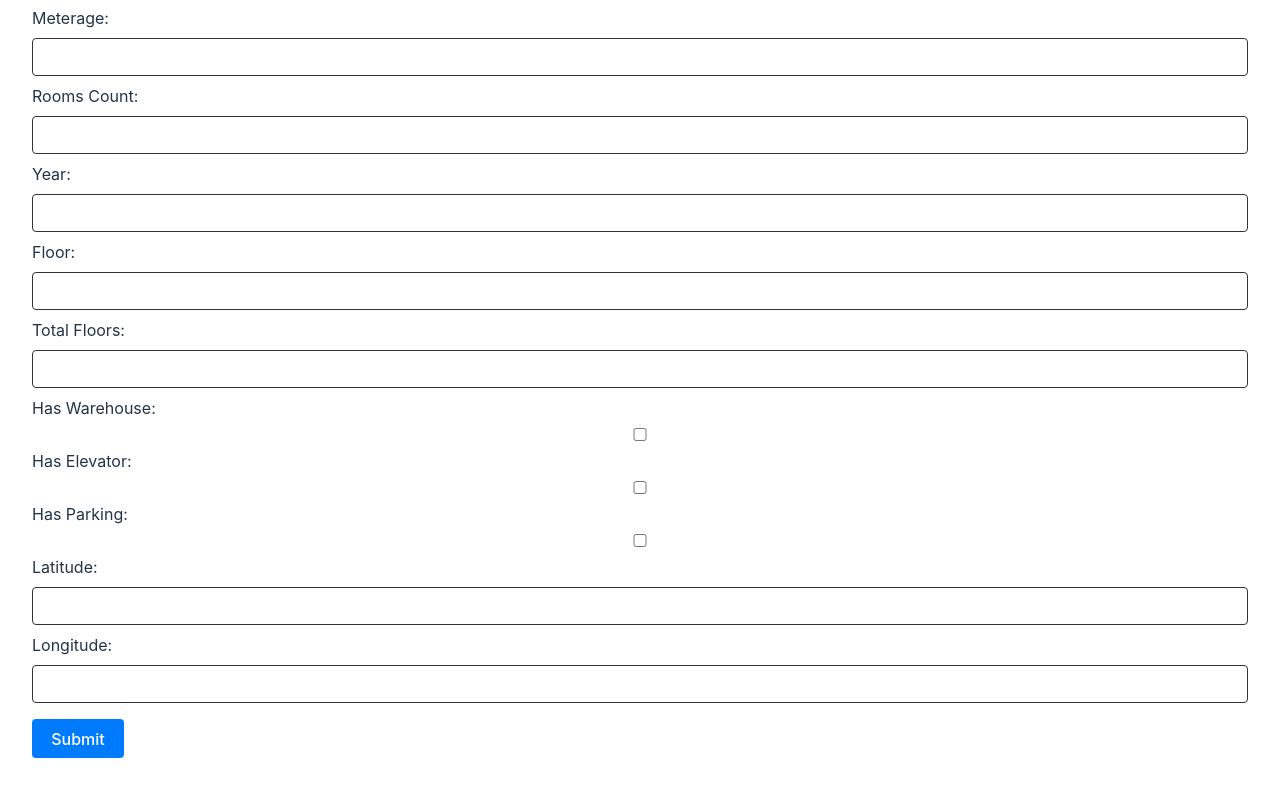
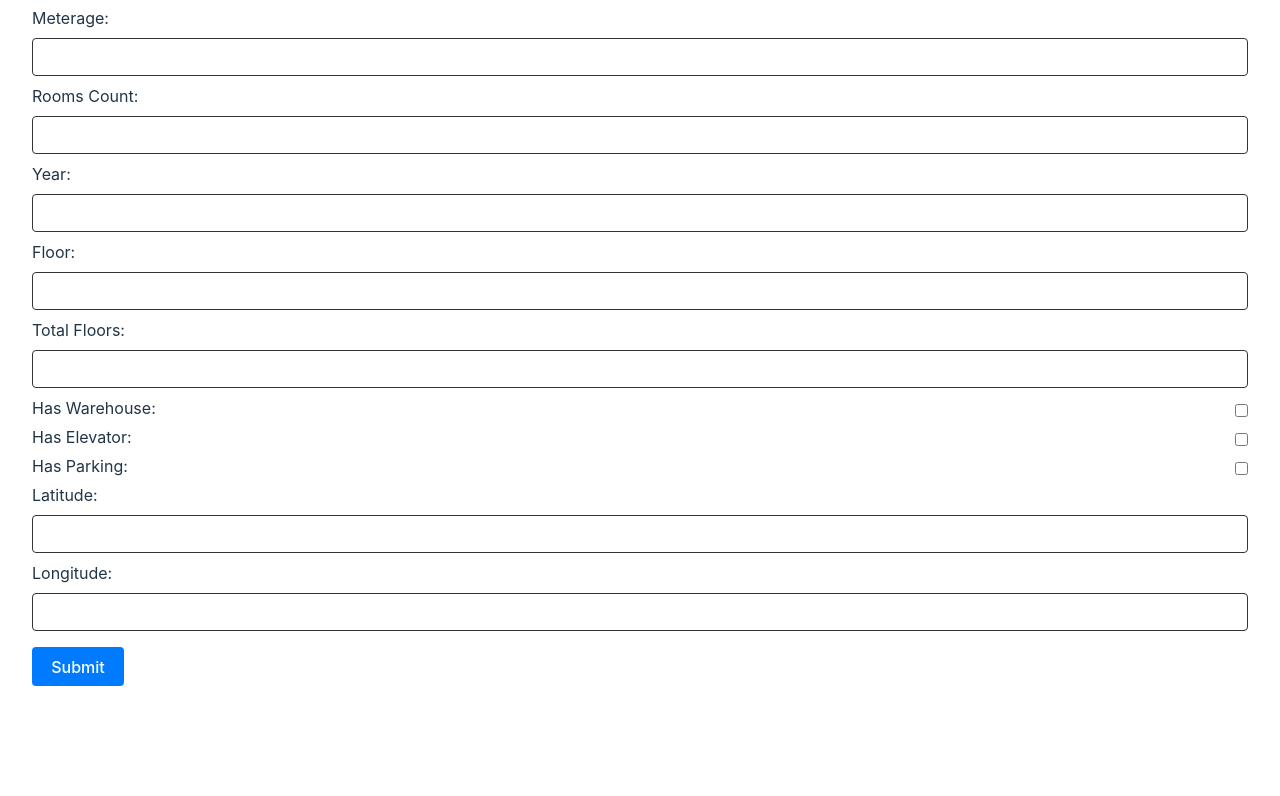
Before and after one commit to meiti-x/tg-miniapp, a React (Vite) app: page /ad/create in a window 1280 px wide. Shown: the part 680-1476 px from the top of the page. After the commit the page ends 1406 px from the top, so only its background shows below. Built offline with nearby package versions, Linux system fonts and the light colour scheme; what @twa-dev/sdk would draw is missing.

Commit message:
feat: add some new route and componnet and some ui chabge

```diff
--- a/src/App.tsx
+++ b/src/App.tsx
@@ -3,6 +3,7 @@ import './App.css'
 import { Routes, Route } from 'react-router-dom';
 import Home from './components/Home'
 import CreateAd from './components/Ad/Create'
+import DeleteAd from './components/Ad/Delete'
 
 function App() {
   return (
@@ -10,6 +11,15 @@ function App() {
         <Route path="/"  Component={() => <Home/>} />
         {/* Ads */}
         <Route path="/ad/create" Component={() => <CreateAd/>} />
+        <Route path="/ad/update" Component={() => <CreateAd/>} />
+        <Route path="/ad/delete" Component={() => <DeleteAd/>} />
+        {/* Search */}
+        <Route path="/search" Component={() => <DeleteAd/>} />
+        <Route path="/search/:id" Component={() => <DeleteAd/>} />
+        {/* profile  */}
+        <Route path="/profile/ads" Component={() => <DeleteAd/>} />
+        <Route path="/profile/watchlist" Component={() => <DeleteAd/>} />
+        <Route path="/profile/filters" Component={() => <DeleteAd/>} />
     </Routes>
   )
 }
--- a/src/components/Ad/Create/index.jsx
+++ b/src/components/Ad/Create/index.jsx
@@ -72,14 +72,41 @@ export default function CreateAdForm() {
       <label>Total Floors:</label>
       <input type="number" {...register("total_floors")} />
 
-      <label>Has Warehouse:</label>
-      <input type="checkbox" {...register("has_warehouse")} />
+      <div style={{ display: "flex" }}>
+        <label style={{ width: "100%" }} for="has_warehouse">
+          Has Warehouse:
+        </label>
+        <input
+          style={{ flex: "0 15 0" }}
+          type="checkbox"
+          id="has_warehouse"
+          {...register("has_warehouse")}
+        />
+      </div>
 
-      <label>Has Elevator:</label>
-      <input type="checkbox" {...register("has_elevator")} />
+      <div style={{ display: "flex" }}>
+        <label style={{ width: "100%" }} for="has_elevator">
+          Has Elevator:
+        </label>
+        <input
+          style={{ flex: "0 15 0" }}
+          type="checkbox"
+          id="has_elevator"
+          {...register("has_elevator")}
+        />
+      </div>
 
-      <label>Has Parking:</label>
-      <input type="checkbox" {...register("has_parking")} />
+      <div style={{ display: "flex" }}>
+        <label style={{ width: "100%" }} for="has_parking">
+          Has Parking:
+        </label>
+        <input
+          style={{ flex: "0 15 0" }}
+          type="checkbox"
+          id="has_parking"
+          {...register("has_parking")}
+        />
+      </div>
 
       <label>Latitude:</label>
       <input type="number" step="0.000001" {...register("lat")} />
--- /dev/null
+++ b/src/components/Ad/Delete/index.tsx
@@ -0,0 +1,32 @@
+import { useForm } from 'react-hook-form';
+import api from '../../../lib/api';
+
+export default function DeleteForm() {
+  const { register, handleSubmit, formState: { errors } } = useForm();
+
+  const onSubmit = async (data) => {
+    const {id} = data
+    api.delete(`/ad/delete/${id}`).then().catch()
+  };
+
+  return (
+    <form onSubmit={handleSubmit(onSubmit)}>
+      <label htmlFor="id">Enter ID to Delete:</label>
+      <input
+        id="id"
+        type="text"
+        {...register('id', {
+          required: 'ID is required',
+          pattern: {
+            value: /^[0-9]+$/,
+            message: 'ID must be a number'
+          }
+        })}
+        className={errors.id ? 'error-input' : ''}
+      />
+      {errors.id && <span className="error">{errors.id.message}</span>}
+
+      <button type="submit">Confirm Delete</button>
+    </form>
+  );
+}
--- a/src/components/Home/home.css
+++ b/src/components/Home/home.css
@@ -1,4 +1,5 @@
 .actions {
   display: flex;
   gap: 4px;
+  margin-bottom: 20px;
 }
--- a/src/components/Home/index.tsx
+++ b/src/components/Home/index.tsx
@@ -7,12 +7,31 @@ export default function Home() {
   return (
     <div>
       <h4>Welcome {WebApp?.initDataUnsafe?.user?.first_name}</h4>
+
+      <div>
+      <h5>Profile:</h5>
+      <div className="actions">
+        <button style={{width:"100%",backgroundColor:'#444'}} onClick={() => navigate("/ad/create")}>Search</button>
+      </div>
+     </div>
+     <div>
       <h5>Ad Actions:</h5>
       <div className="actions">
         <button onClick={() => navigate("/ad/create")}>Create ad</button>
         <button onClick={() => navigate("/ad/delete")}>Delete ad</button>
         <button onClick={() => navigate("/ad/update")}>Update ad</button>
       </div>
+     </div>
+
+
+     <div>
+      <h5>Profile:</h5>
+      <div className="actions">
+        <button onClick={() => navigate("/ad/create")}>My ads</button>
+        <button onClick={() => navigate("/ad/delete")}>Watchlist</button>
+        <button onClick={() => navigate("/ad/update")}>Filters</button>
+      </div>
+     </div>
     </div>
   );
 }
```
